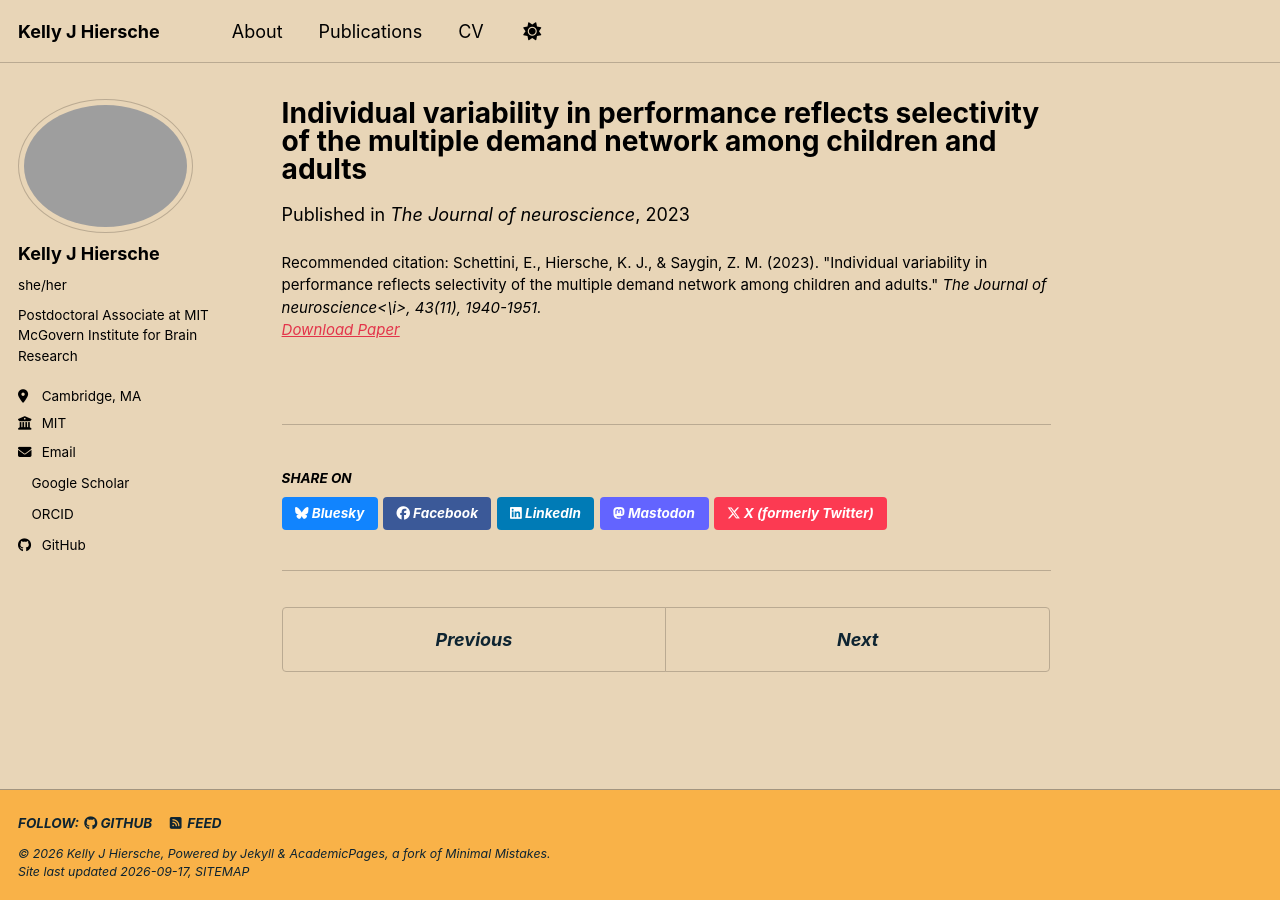
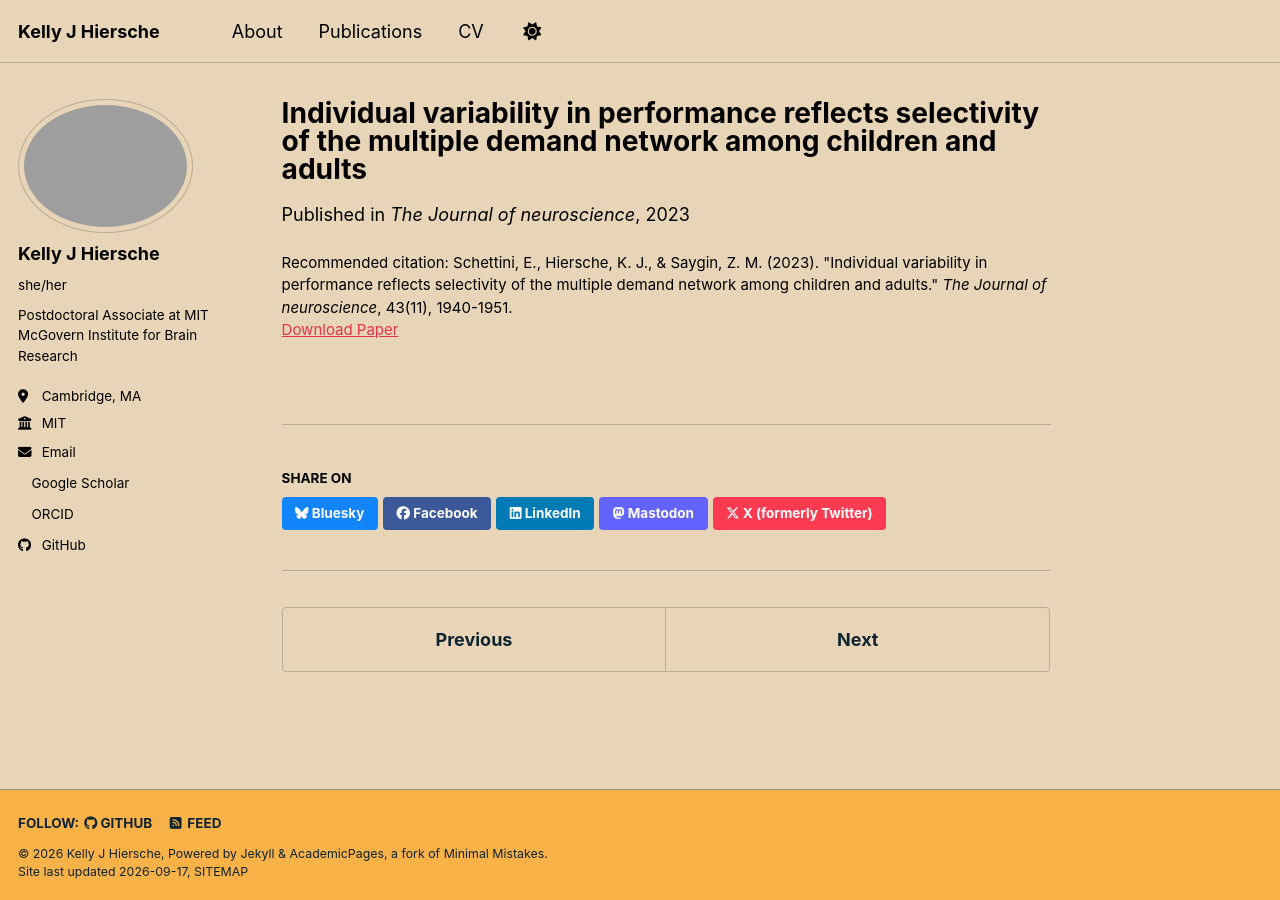
Before and after one commit to kellyjhiersche/kellyjhiersche.github.io, a Jekyll site: the page built from _publications/2023-03-15-IndVar-MD-childadult.md, in a window 1280 px wide. Built offline with Jekyll 4.4.1, drawn with Linux system fonts in a browser that asks for light colours; a style sheet for code colours, icons or effects is not loaded.

```diff
--- a/_publications/2023-03-15-IndVar-MD-childadult.md
+++ b/_publications/2023-03-15-IndVar-MD-childadult.md
@@ -6,5 +6,5 @@ permalink: /publication/2023-03-15-IndVar-MD-childadult
 date: 2023-03-15
 venue: 'The Journal of neuroscience'
 paperurl: 'https://www.jneurosci.org/content/43/11/1940.abstract'
-citation: 'Schettini, E., Hiersche, K. J., & Saygin, Z. M. (2023). &quot;Individual variability in performance reflects selectivity of the multiple demand network among children and adults.&quot; <i>The Journal of neuroscience<\i>, 43(11), 1940-1951.'
+citation: 'Schettini, E., Hiersche, K. J., & Saygin, Z. M. (2023). &quot;Individual variability in performance reflects selectivity of the multiple demand network among children and adults.&quot; <i>The Journal of neuroscience</i>, 43(11), 1940-1951.'
 ---
```
